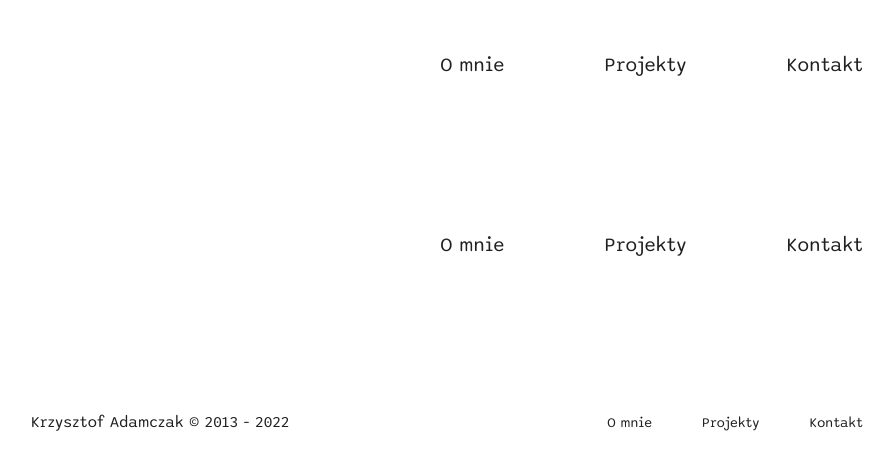
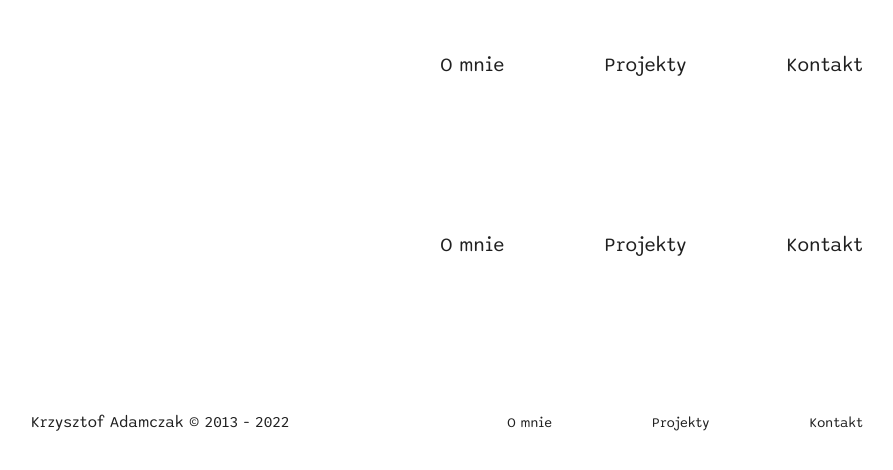
Before and after one commit to krzadamczak/krzysztofadamczak.pl, a Next.js app: page /components/Navigation in a window 1280 px wide. Shown: the top 470 px of the page, without its empty margins (193-1086 px from the left). Built offline with nearby package versions, Linux system fonts and the light colour scheme.

Commit message:
Added scrolling navigation

```diff
--- a/pages/_app.tsx
+++ b/pages/_app.tsx
@@ -6,6 +6,7 @@ import { combineClasses } from "../utils/utlis";
 import localFont from "@next/font/local";
 import Navigation from "./components/Navigation";
 import Footer from "./components/Footer";
+import { createRef } from "react";
 
 const sono = localFont({
     src: [
--- a/pages/components/Navigation.tsx
+++ b/pages/components/Navigation.tsx
@@ -2,17 +2,30 @@ import { combineClasses } from "../../utils/utlis";
 import css from "./../../styles/Navigation.module.css";
 
 const Navigation = ({ type }: { type?: string }) => {
+    const handleScroll = (to: string) => () => {
+        //TODO: I'm not sure how to do this with refs and typescript, temporary solution.
+        const element = document.getElementById(to);
+        element?.scrollIntoView({ behavior: "smooth" });
+    };
     return (
         <nav className={combineClasses([css.nav, type ? css["nav--small"] : ""])}>
-            <a className={combineClasses([css.nav__link, type ? css["nav__link--small"] : ""])} href='#omnie'>
-                O mnie
-            </a>
-            <a className={combineClasses([css.nav__link, type ? css["nav__link--small"] : ""])} href='#Projekty'>
-                Projekty
-            </a>
-            <a className={combineClasses([css.nav__link, type ? css["nav__link--small"] : ""])} href='#Kontakt'>
-                Kontakt
-            </a>
+            <ul className={css["nav__wrapper"]}>
+                <li
+                    onClick={handleScroll("about")}
+                    className={combineClasses([css.nav__link, type ? css["nav__link--small"] : ""])}>
+                    O mnie
+                </li>
+                <li
+                    onClick={handleScroll("projects")}
+                    className={combineClasses([css.nav__link, type ? css["nav__link--small"] : ""])}>
+                    Projekty
+                </li>
+                <li
+                    onClick={handleScroll("about")}
+                    className={combineClasses([css.nav__link, type ? css["nav__link--small"] : ""])}>
+                    Kontakt
+                </li>
+            </ul>
         </nav>
     );
 };
--- a/pages/components/Projects.tsx
+++ b/pages/components/Projects.tsx
@@ -3,7 +3,7 @@ import Card from "./Card";
 
 const Projects = () => {
     return (
-        <section className={css.projects}>
+        <section className={css.projects} id='projects'>
             <h3 className={css.projects__title}>Projekty</h3>
             <p className={css.projects__description}>
                 Poniżej znajduje się kilka projektów nad którymi ostatnio pracowałem.
--- a/pages/index.tsx
+++ b/pages/index.tsx
@@ -1,4 +1,5 @@
 import Head from "next/head";
+import { RefObject } from "react";
 import About from "./components/About";
 import Hero from "./components/Hero";
 import Projects from "./components/Projects";
--- a/styles/Navigation.module.css
+++ b/styles/Navigation.module.css
@@ -1,7 +1,10 @@
 .nav {
     display: flex;
+    justify-content: flex-end;
+}
+.nav__wrapper {
+    display: flex;
     gap: 100px;
-    justify-content: flex-end;
 }
 .nav--small {
     gap: 50px;
@@ -11,6 +14,7 @@
     font-weight: 400;
     text-decoration: none;
     display: block;
+    cursor: pointer;
 }
 .nav__link--small {
     font-size: 14px;
```
Also changed, not shown: pages/components/About.tsx (+4 -3 lines).
